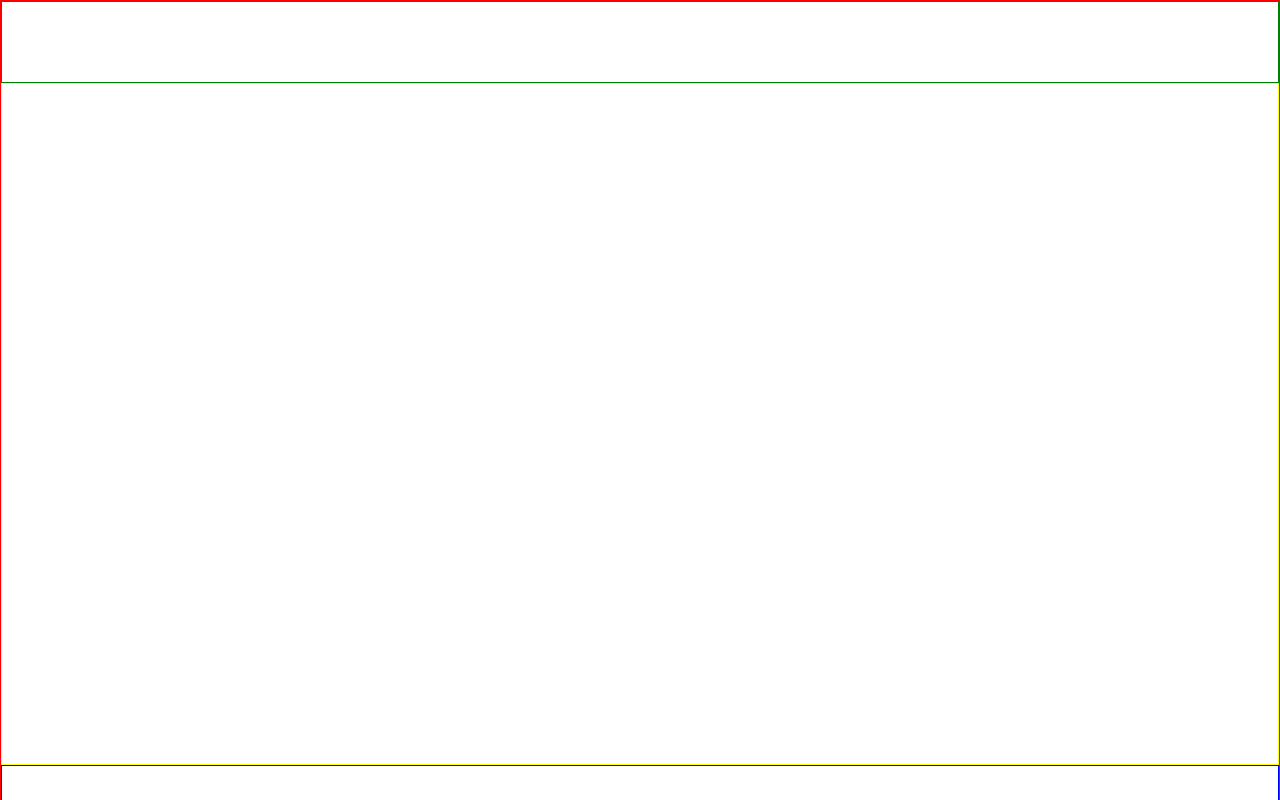
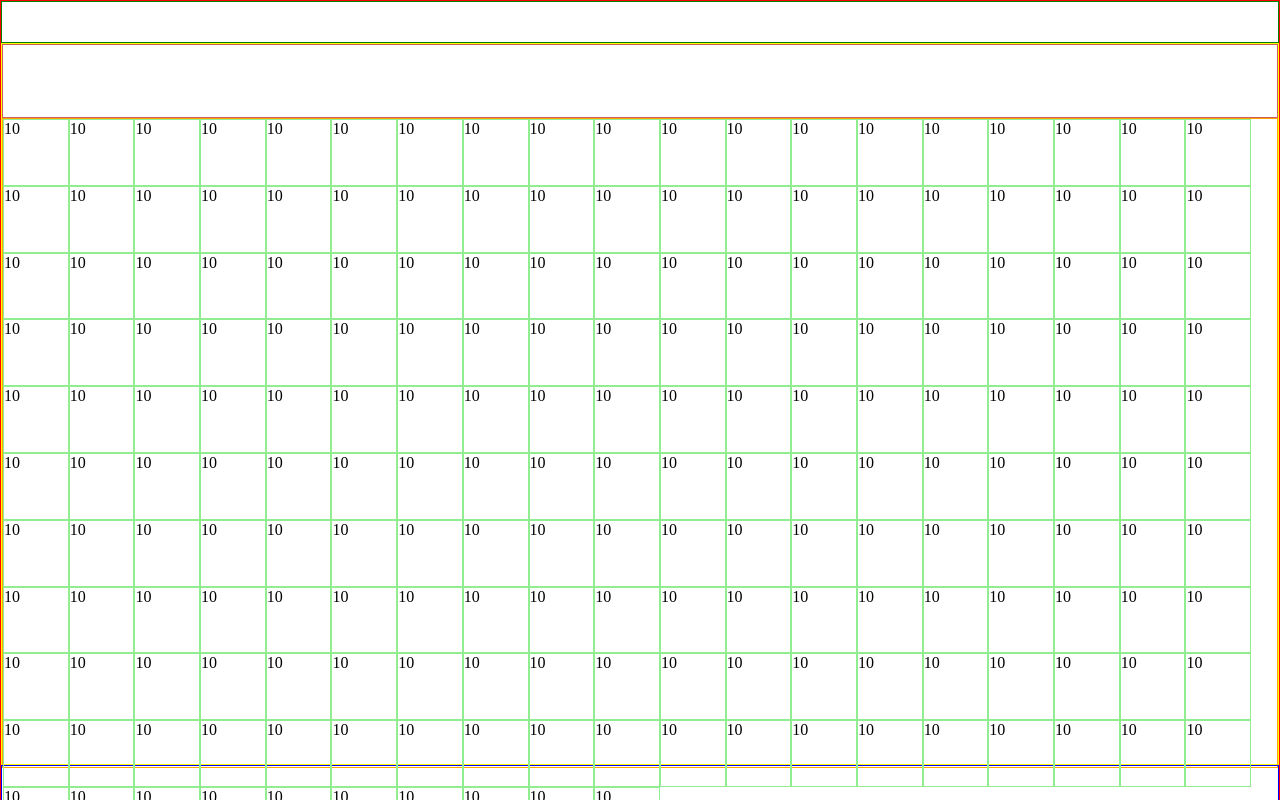
Before and after one commit to 0rf345/vue-server-monitor, a Vue app: page / in a window 1280 px wide. Built offline with nearby package versions, Linux system fonts and the light colour scheme.

Commit message:
Server boxes test

```diff
--- a/src/components/MainView.vue
+++ b/src/components/MainView.vue
@@ -1,7 +1,12 @@
 <template>
   <div id="mainView">
     <div class="header"></div>
-    <div class="mainBody"></div>
+    <div class="mainBody">
+      <div class="statusBar"></div>
+      <div class="serverBoxes">
+        <div class="box" v-for="server in servers" :key="server.id">{{ server }}</div>
+      </div>
+    </div>
     <div class="footer"></div>
   </div>
 </template>
@@ -10,7 +15,11 @@
 export default {
   name: 'mainView',
   components: {
-  }
+  },
+  data: () => ({
+    count: 1,
+    servers: Array(200).fill(10)
+  })
 }
 </script>
 
@@ -22,12 +31,12 @@ export default {
 }
 
 .header {
-  height: 10%;
+  height: 5%;
   border: 1px solid green;
 }
 
 .mainBody {
-  height: 85%;
+  height: 90%;
   border: 1px solid yellow;
 }
 
@@ -36,4 +45,22 @@ export default {
   border: 1px solid blue;
 }
 
+.mainBody > .statusBar {
+  height: 10%;
+  border: 1px solid indianred;
+}
+
+.mainBody > .serverBoxes {
+  height: 90%;
+  border: 1px solid orange;
+}
+
+.serverBoxes > .box {
+  position: relative;
+  float: left;
+  height: 10%;
+  width: 5%;
+  border: 1px solid lightgreen;
+}
+
 </style>
```
